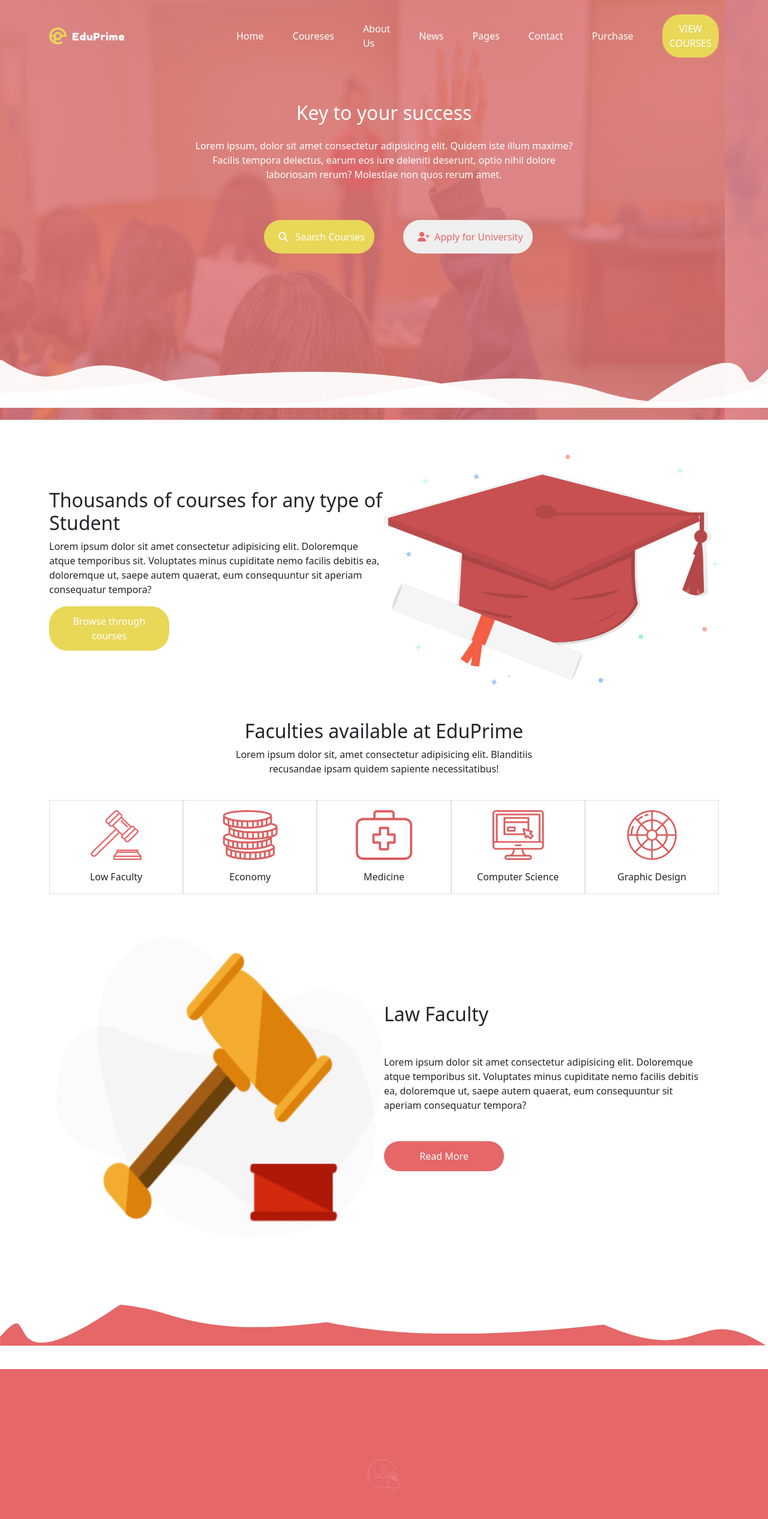
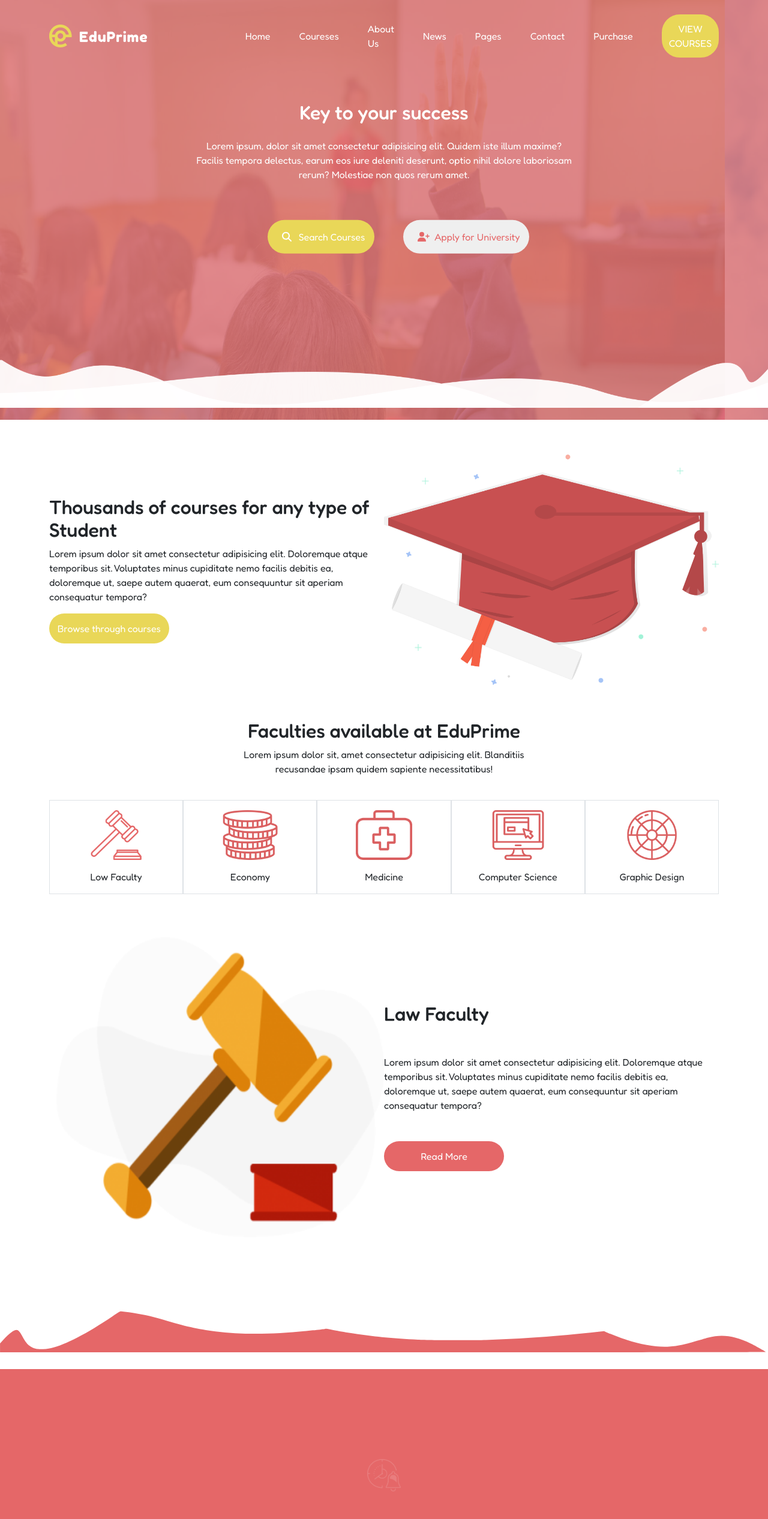
Before and after one commit to MathiasChirivi/proj-html-vuejs, a Vue app: page / in a window 1280 px wide. Shown: the top 2533 px of the page at 60% size. Built offline with nearby package versions, Linux system fonts and the light colour scheme.

Commit message:
add font family

```diff
--- a/src/components/AppSection2.vue
+++ b/src/components/AppSection2.vue
@@ -107,12 +107,12 @@
 }
 
 .positionImg {
-    top: -119px;
+    top: -108px;
     width: 100%;
 }
 
 .positionImg1 {
-    bottom: -118px;
+    bottom: -109px;
     width: 100%;
 }
 
--- a/src/components/AppTitle.vue
+++ b/src/components/AppTitle.vue
@@ -38,7 +38,7 @@
 }
 
 .logo {
-    width: 450px;
+    width: 400px;
 }
 
 ul {
@@ -47,7 +47,7 @@
 }
 
 div img {
-    width: 40%;
+    width: 50%;
 }
 
 .viewCouses {
--- a/src/style.css
+++ b/src/style.css
@@ -0,0 +1,5 @@
+@import url('https://fonts.googleapis.com/css2?family=Fredoka:wght@300;400;500;600;700&family=Open+Sans:wght@300;700&display=swap');
+
+* {
+    font-family: 'Fredoka', sans-serif;
+}
```
